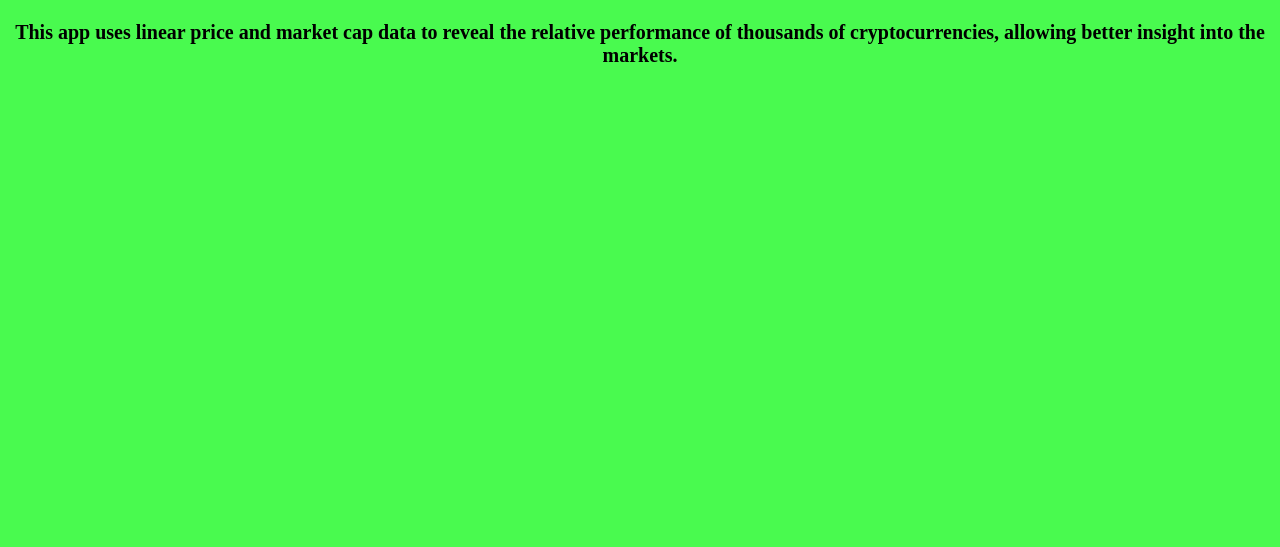
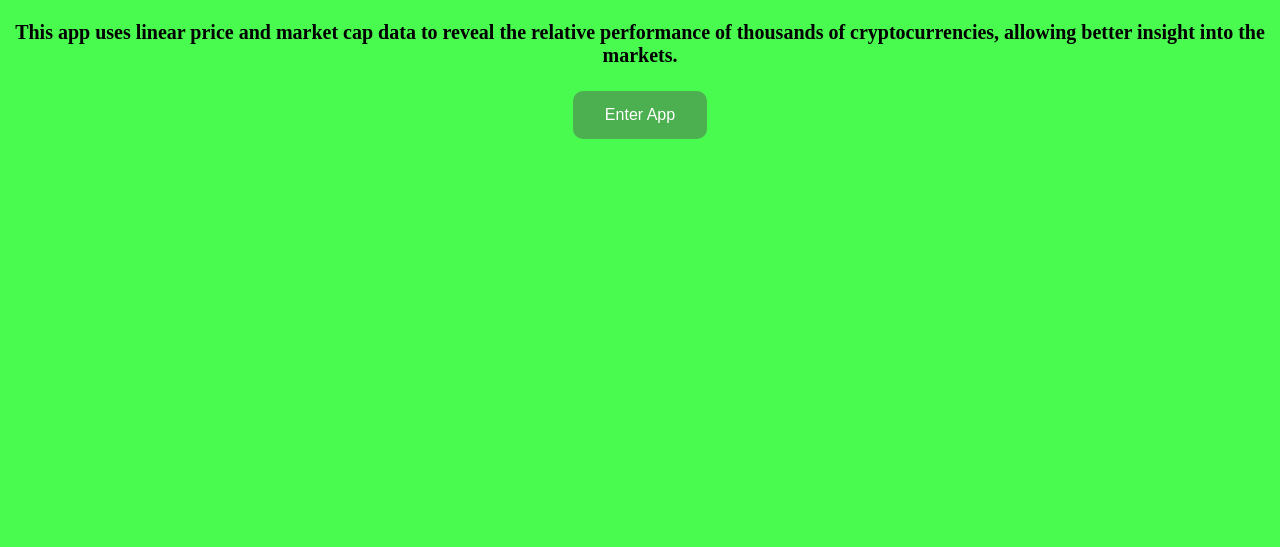
Before and after one commit to Soteria-Smart-Contracts/Rennie, a plain HTML site: page CoinSort/index.html in a window 1280 px wide. Shown: the part 253-800 px from the top of the page. Drawn offline with Linux system fonts and the light colour scheme.

Commit message:
May 26, 2023, 9:50 AM

```diff
--- a/CoinSort/index.html
+++ b/CoinSort/index.html
@@ -10,6 +10,7 @@
 		<h1 style="font-size: 3em; font-weight: bold; margin-bottom: 1vh; margin-top: 20vh; text-align: center;">Crypto Relative Performance Index</h1>
 		<h2 style="margin-bottom: 3vh; font-weight: bold; margin-top: 0;">By Rennie Foresights</h2>
 		<h3 style="font-size: 1.25em;">This app uses linear price and market cap data to reveal the relative performance of thousands of cryptocurrencies, allowing better insight into the markets.</h3>
+		<button style="background-color: #4CAF50; border: none; color: white; padding: 15px 32px; text-align: center; text-decoration: none; display: inline-block; font-size: 16px; margin: 4px 2px; cursor: pointer; border-radius: 10px;">Enter App</button>
 	</div>
 	<br>
 	<div id="App">
```
